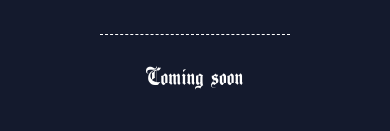
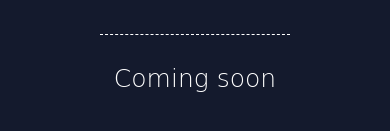
Before and after one commit to R2D1/r2d1.github.io, a plain HTML site: page index.html in a window 390 px wide. Shown: the part 399-530 px from the top of the page. Drawn offline with Linux system fonts and the light colour scheme.

Commit message:
Update style.css

```diff
--- a/css/style.css
+++ b/css/style.css
@@ -1 +1 @@
-@font-face{font-family:"Beckett Rus";src:url(../font/beckett.ttf)}*{padding:0;margin:0}body,html{height:100%}body{background-color:#141a2d;margin:0 auto;text-align:center;width:100%;font-family:"Beckett Rus";color:#fff;font-weight:300;line-height:28px;font-size:19px}canvas{background:#111}#wrapper{padding:0 15px;height:100%;display:flex}.content{align-self:center;margin:0 auto}.big{font-family:"Beckett Rus";font-size:60px;line-height:60px;margin-bottom:43px;padding-bottom:25px;border-bottom:1px dashed #fff}.big + p{font-family:'Beckett Rus',cursive;font-size:35px}@media (max-width: 1050px){.content_cell{display:block;width:100%;padding:0}}@media (max-width: 544px){.big{font-size:40px;margin-bottom:30px;padding-bottom:20px}.big + p{font-family:'Beckett Rus',cursive;font-size:25px}}
+@font-face{font-family:"Beckett Rus";src:url(../font/beckett.ttf)}*{padding:0;margin:0}body,html{height:100%}body{background-color:#141a2d;margin:0 auto;text-align:center;width:100%;font-family:"Beckett Rus";color:#fff;font-weight:300;line-height:28px;font-size:19px}canvas{background:#111}#wrapper{padding:0 15px;height:100%;display:flex}.content{align-self:center;margin:0 auto}.big{font-family:"Beckett Rus";font-size:60px;line-height:60px;margin-bottom:43px;padding-bottom:25px;border-bottom:1px dashed #fff}.big + p{font-family:'Indie Flower',cursive;font-size:35px}@media (max-width: 1050px){.content_cell{display:block;width:100%;padding:0}}@media (max-width: 544px){.big{font-size:40px;margin-bottom:30px;padding-bottom:20px}.big + p{font-family:'Indie Flower',cursive;font-size:25px}}
```
